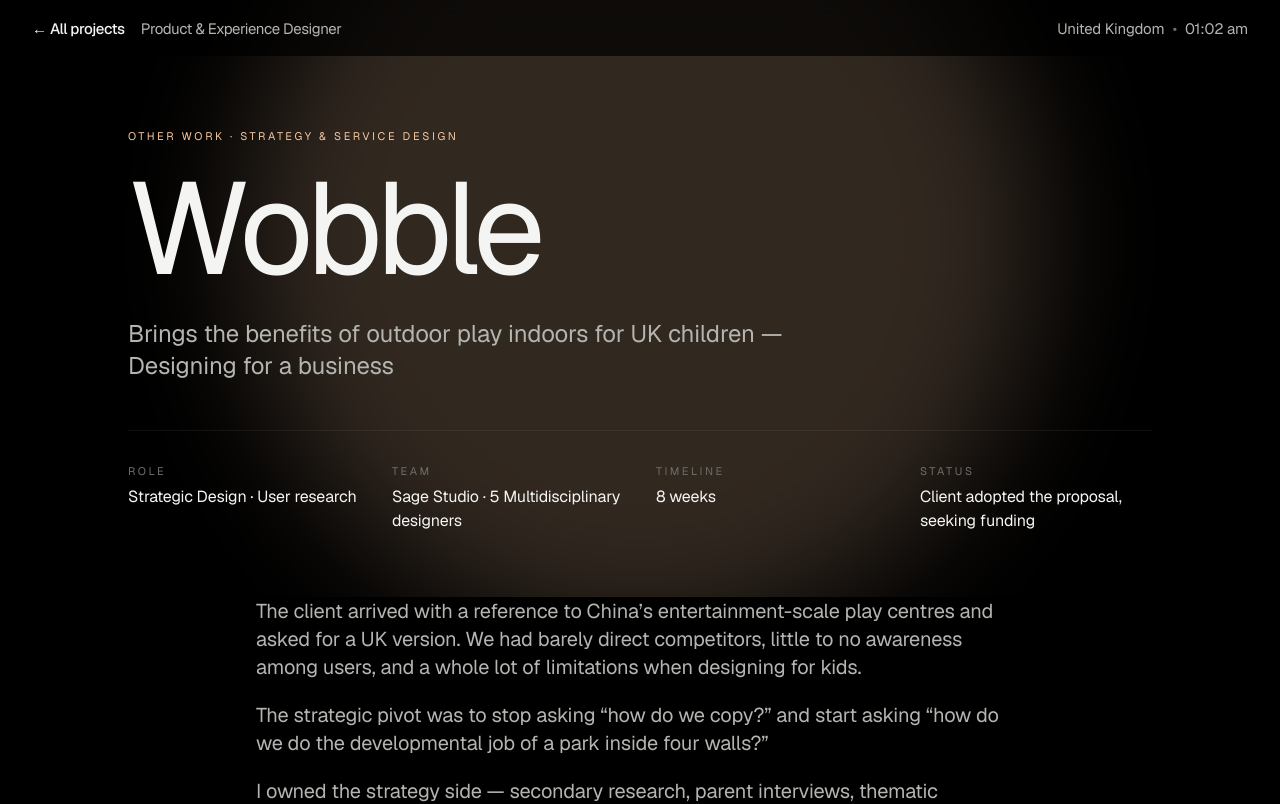
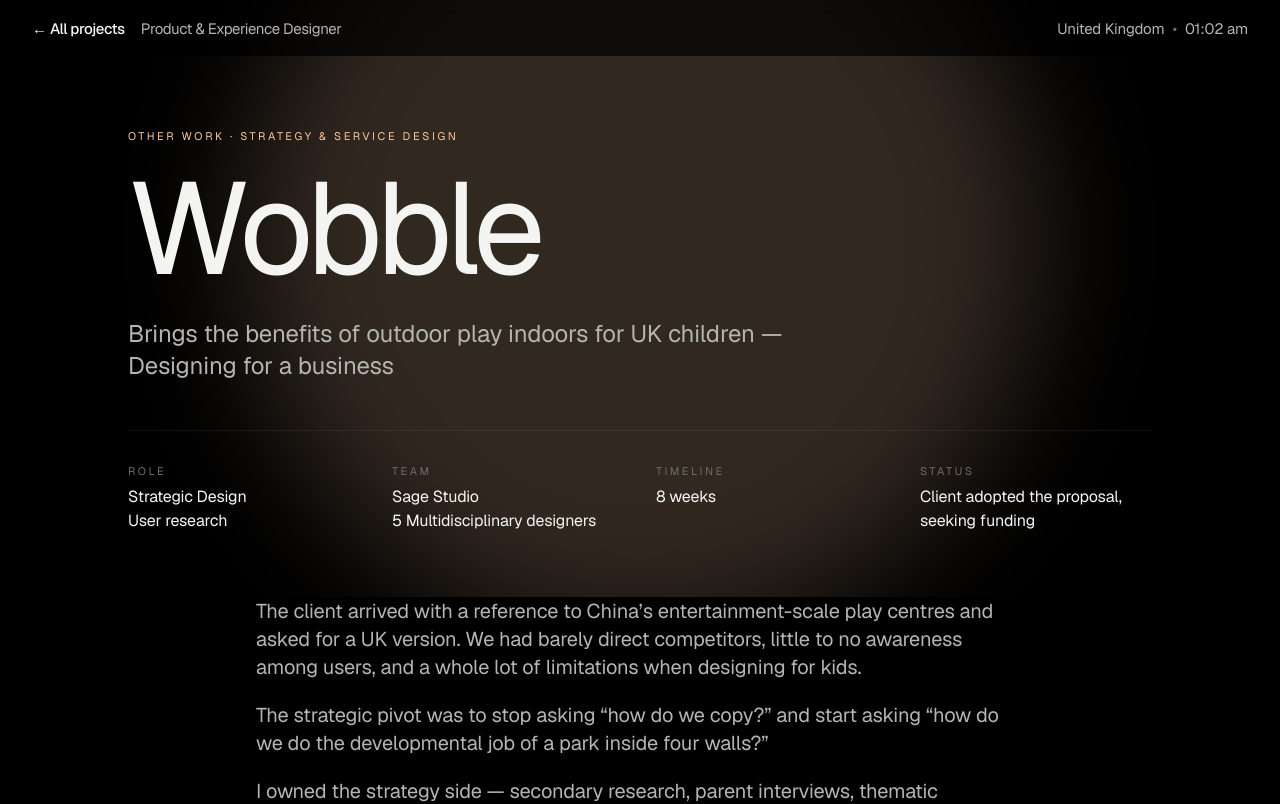
Before and after one commit to nandiniipillai/Portfolio, a Next.js app: page /work/wobble in a window 1280 px wide. Shown: the top 804 px of the page. Built offline with nearby package versions, Linux system fonts and the light colour scheme.

Commit message:
BriefPage: array meta values render each on own line

```diff
--- a/components/BriefPage.jsx
+++ b/components/BriefPage.jsx
@@ -47,7 +47,9 @@ export default function BriefPage({
                     <div key={i}>
                       <dt className="text-[11px] tracking-[0.24em] uppercase text-ash mb-1.5">{label}</dt>
                       <dd className="text-silver text-sm md:text-base">
-                        {Array.isArray(value) ? value.join(' · ') : value}
+                        {Array.isArray(value) ? value.map((v, i) => (
+                          <span key={i} className="block">{v}</span>
+                        )) : value}
                       </dd>
                     </div>
                   ))}
```
